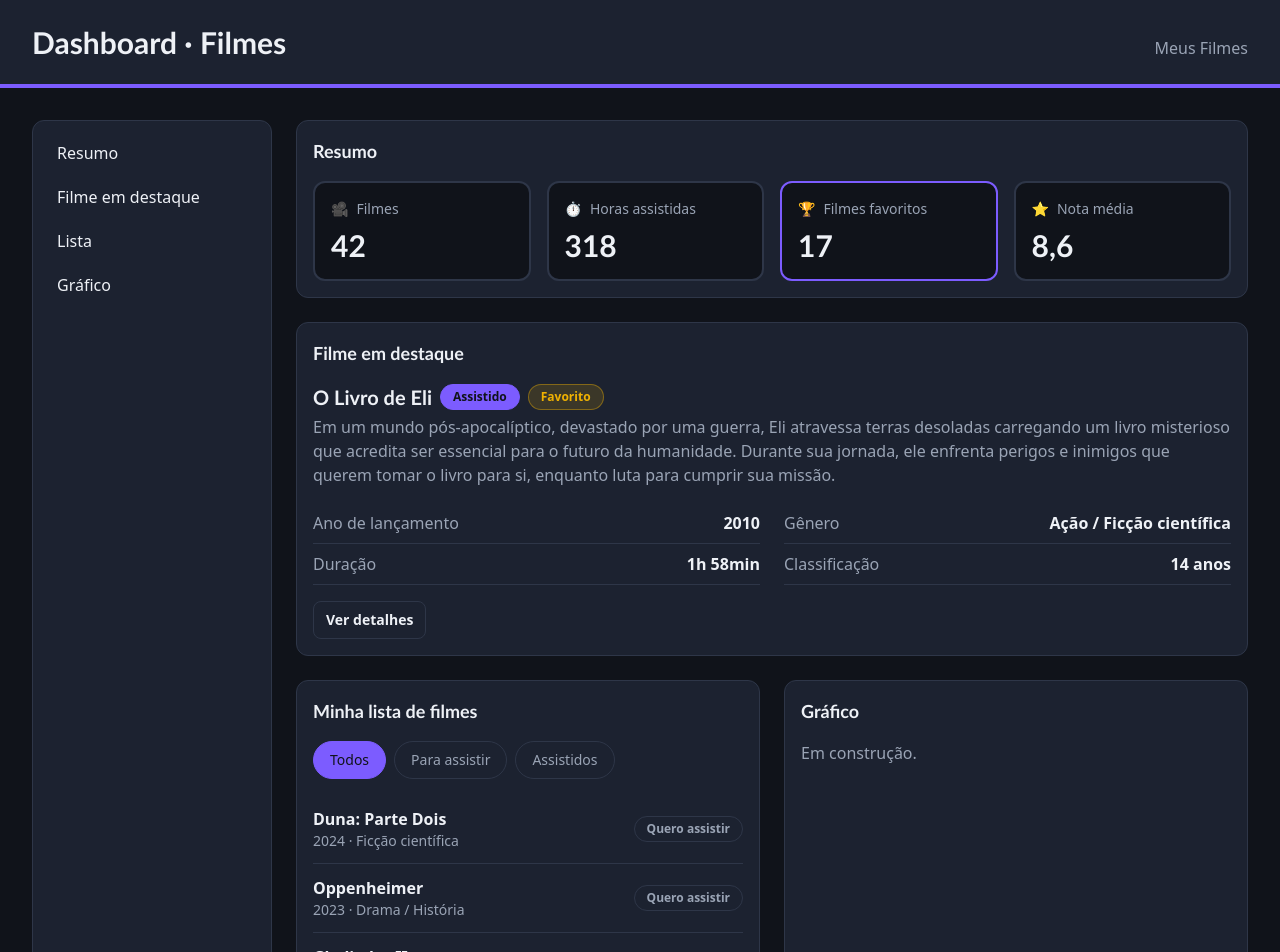
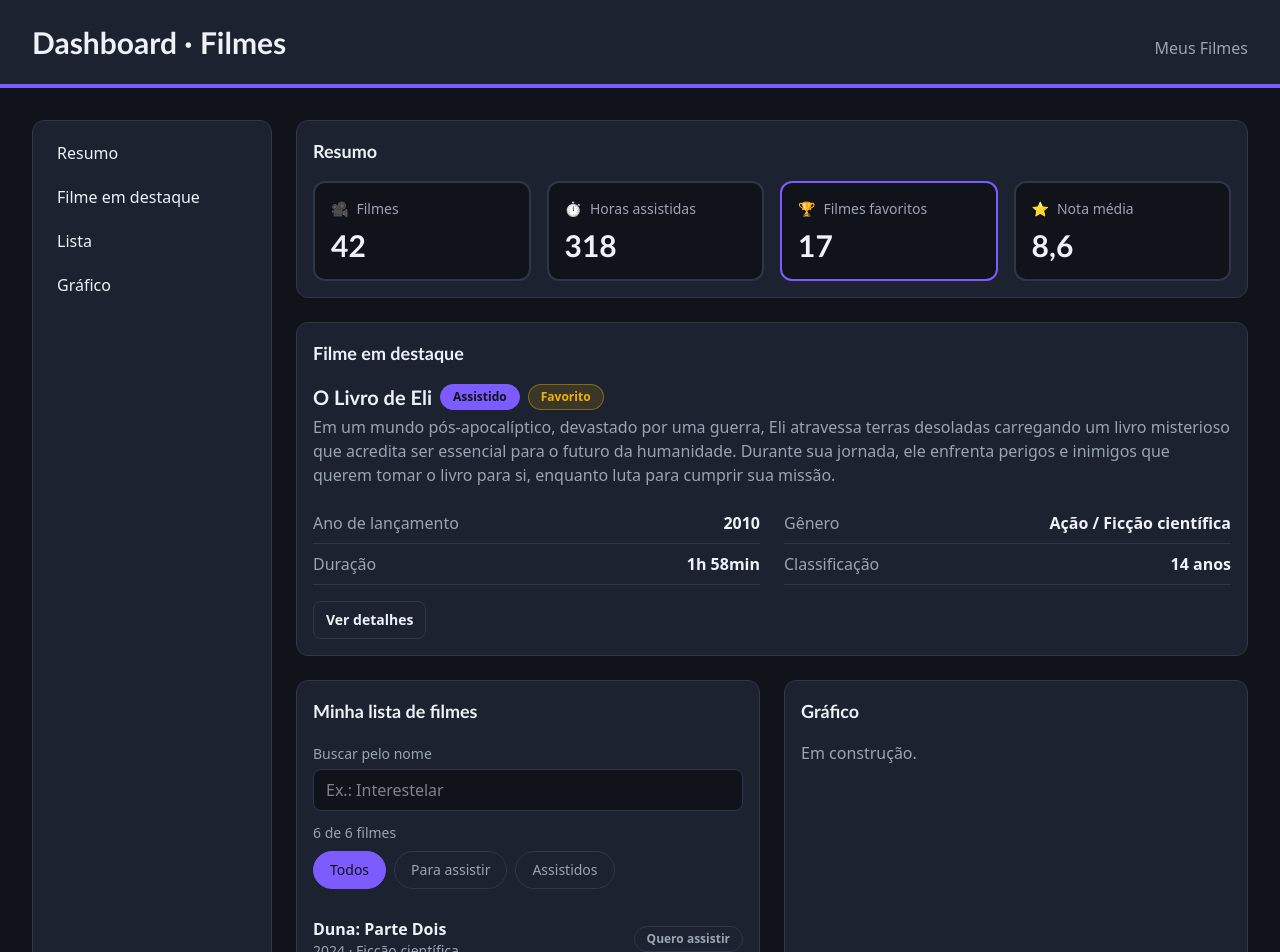
Before and after one commit to RodrigoGenevro/my-dashboard, a React (Vite) app: page / in a window 1280 px wide. Shown: the top 952 px of the page. Built offline with nearby package versions, Linux system fonts and the light colour scheme.

Commit message:
feat: add search and result count to the list

```diff
--- a/src/App.jsx
+++ b/src/App.jsx
@@ -75,11 +75,15 @@ const movies = [
 
 function App() {
   const [statusFilter, setStatusFilter] = useState('all');
+  const [search, setSearch] = useState('');
+
+  const searchTerm = search.trim().toLowerCase();
 
   const visibleMovies = movies.filter((movie) => {
-    if (statusFilter === 'watched') return movie.isWatched;
-    if (statusFilter === 'unwatched') return !movie.isWatched;
-    return true;
+    const matchesSearch = movie.title.toLowerCase().includes(searchTerm);
+    if (statusFilter === 'watched') return movie.isWatched && matchesSearch;
+    if (statusFilter === 'unwatched') return !movie.isWatched && matchesSearch;
+    return matchesSearch;
   });
 
   return (
@@ -155,6 +159,23 @@ function App() {
             <p className="text-muted">Nenhum filme na lista ainda.</p>
           ) : (
             <>
+              <label htmlFor="movie-search" className="text-sm text-muted">
+                Buscar pelo nome
+              </label>
+              <input
+                id="movie-search"
+                type="search"
+                value={search}
+                onChange={(event) => setSearch(event.target.value)}
+                placeholder="Ex.: Interestelar"
+                className="mt-1 mb-3 w-full rounded-lg border border-border bg-background
+                px-3 py-2 focus:border-primary focus:outline-none"
+              />
+
+              <p className="mb-2 text-sm text-muted" aria-live="polite">
+                {visibleMovies.length} de {movies.length} filmes
+              </p>
+
               <div className="mb-4 flex flex-wrap gap-2">
                 {filterOptions.map((option) => (
                   <button
@@ -174,9 +195,7 @@ function App() {
               </div>
 
               {visibleMovies.length === 0 ? (
-                <p className="text-muted">
-                  Nenhum filme encontrado neste filtro.
-                </p>
+                <p className="text-muted">Nenhum filme encontrado.</p>
               ) : (
                 <ul>
                   {visibleMovies.map((movie) => (
```
